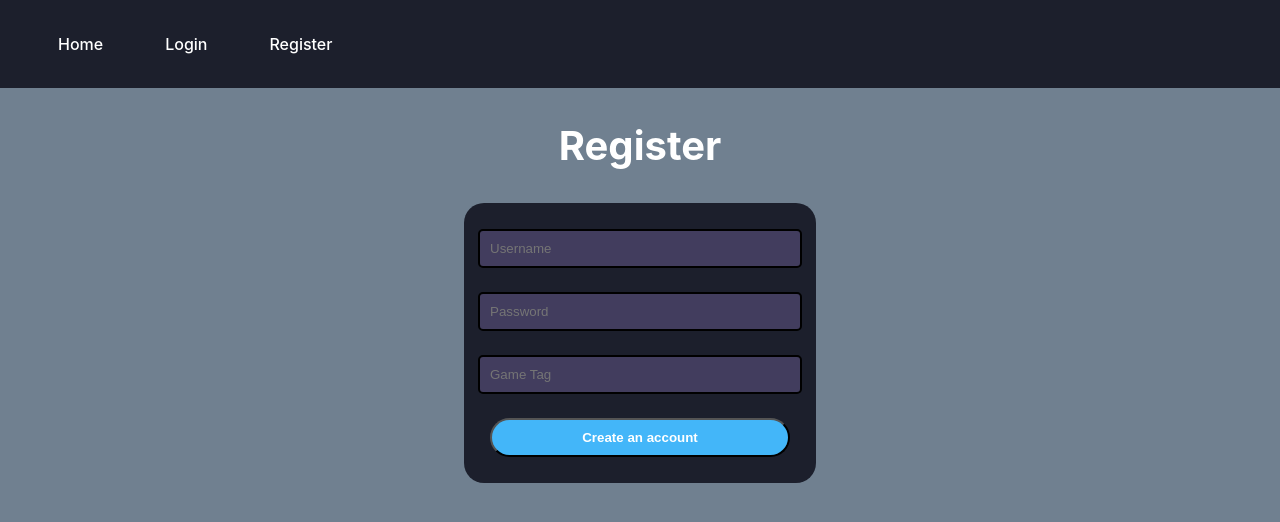
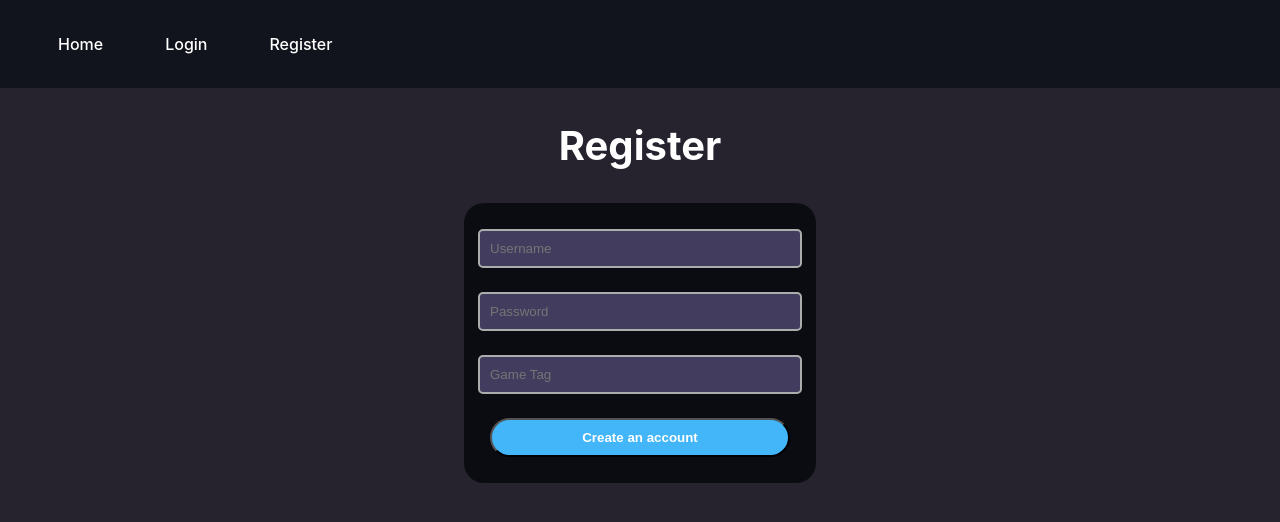
Before and after one commit to Reven246/SIS3_Project, a React (Create React App) app in the folder frontend/: page /register in a window 1280 px wide. Shown: the top 522 px of the page. Built offline with nearby package versions, Linux system fonts and the light colour scheme.

Commit message:
stylan css, spremenjeno ozadje, zaboljeni filtri, bel text

```diff
--- a/frontend/src/App.css
+++ b/frontend/src/App.css
@@ -39,7 +39,7 @@
 
 .register-form {
   align-items:center;
-  background-color: rgb(28, 31, 44);
+  background-color: rgb(11, 12, 17);
   display: flex;
   flex-direction: column;
   gap: 1.5rem;
@@ -60,7 +60,7 @@ font-size: 40px;
   border-radius: 5px;
   width: 300px;
   padding: 10px;
-  border: 2px solid black;
+  border: 2px solid rgb(172, 172, 172);
   background-color: rgb(66,61,94);
   color: rgb(152,171,204);
 }
@@ -82,7 +82,7 @@ font-size: 40px;
 }
 
 body {
-  background-color: rgb(112, 128, 144);
+  background-color:rgb(38, 35, 46);
 }
 
 .ads-list {
@@ -93,10 +93,12 @@ body {
 
 .ad-item {
   justify-content:space-between;
-  background-color: #fafafa;
+  background-color: #615d6b;
   min-height:90px;
   border-radius: 8px;
   position:relative;
+  color: rgb(255, 255, 254);
+  border: solid white 1px;
 }
 
 .ad-item div:first-child,
@@ -111,6 +113,18 @@ body {
   gap: 10px;
   align-items: center;
 }
+
+.ad-item a{
+  color: rgb(75, 192, 212);
+  text-decoration: none;
+  transition: text-shadow 0.3s ease, color 0.3s ease
+}
+
+.ad-item a:hover {
+  color: rgb(233, 42, 169);
+    text-shadow: 0 0 15px rgba(250, 6, 108, 0.8)
+}
+
 
 .ad-header {
   font-weight: bold;
@@ -178,6 +192,7 @@ body {
   justify-content: flex-start;
   margin:auto;
   margin-bottom: 20px;
+  color: rgb(241, 241, 241);
 }
 
 .filter-group {
@@ -194,6 +209,7 @@ body {
 .filter-group select {
   width: 100%;
   padding: 4px;
+  border-radius:10px;
 }
 
 .create-ad-button {
@@ -263,7 +279,7 @@ header {
   justify-content: space-between;
   align-items: center;
   padding: 1rem 2rem;
-  background-color: rgb(28, 31, 44);
+  background-color: rgb(18, 20, 29);
   color: white;
 }
 
@@ -334,6 +350,7 @@ h1{
   flex-direction: column;
   gap: 15px;
   transition: transform 0.3s ease-out;
+  background-color: rgb(27, 30, 43);
 }
 
 
@@ -342,13 +359,14 @@ h1{
   margin: 0;
   font-weight: 600;
   text-align: center;
-  color: #333;
+  color: #ffffff;
 }
 
 .popup-content form {
   display: flex;
   flex-direction: column;
   gap: 15px;
+  color: white;
 }
 
 .popup-content input,
--- a/frontend/src/pages/Home.js
+++ b/frontend/src/pages/Home.js
@@ -335,7 +335,6 @@ const handleEditSubmit = (e) => {
         href={`https://op.gg/${gameShortNames[ad.game]}/summoners/${ad.region}/${ad.creator}-${ad.game_tag}`}
         target="_blank"
         rel="noopener noreferrer"
-        style={{textDecoration: 'underline' }}
       >
         {ad.creator}
       </a></div>
```
Also changed, not shown: 11 other files (tests, documents, lock files or other folders).
